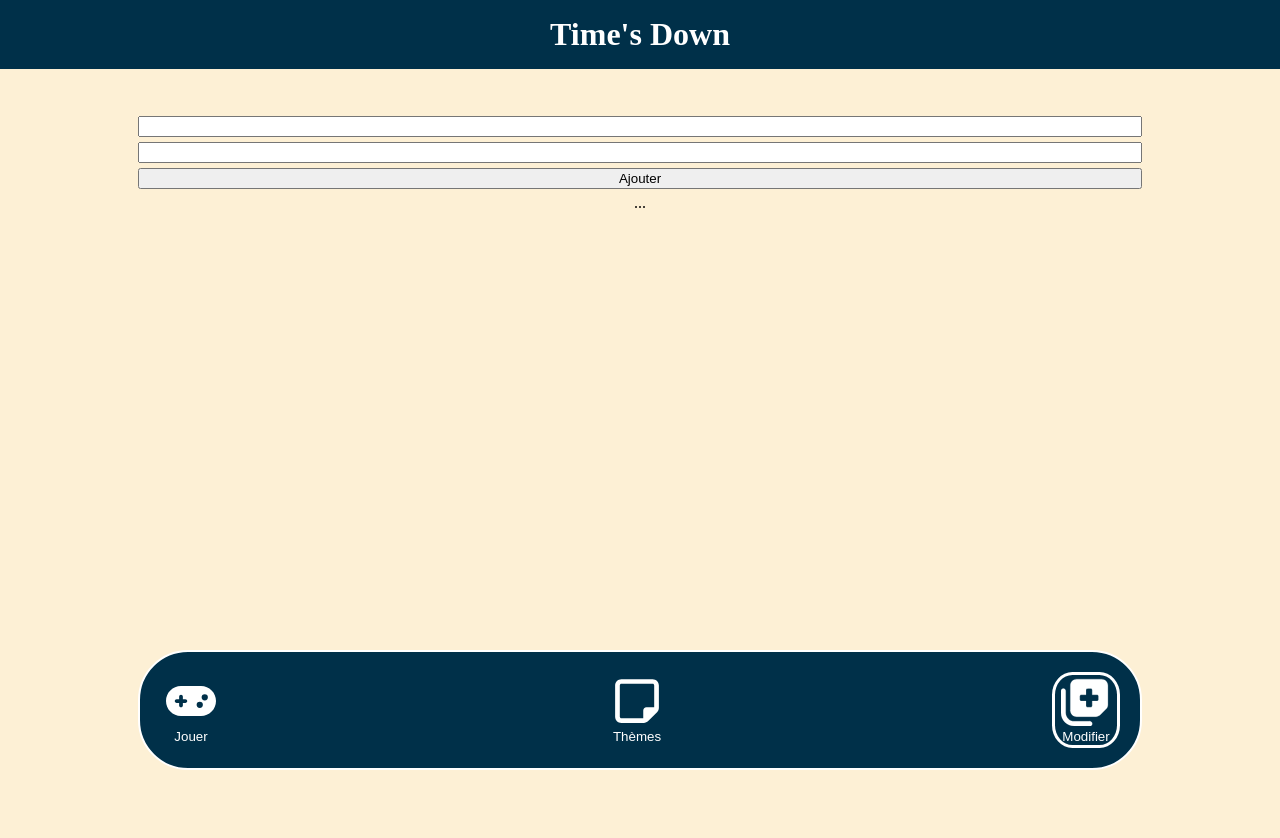
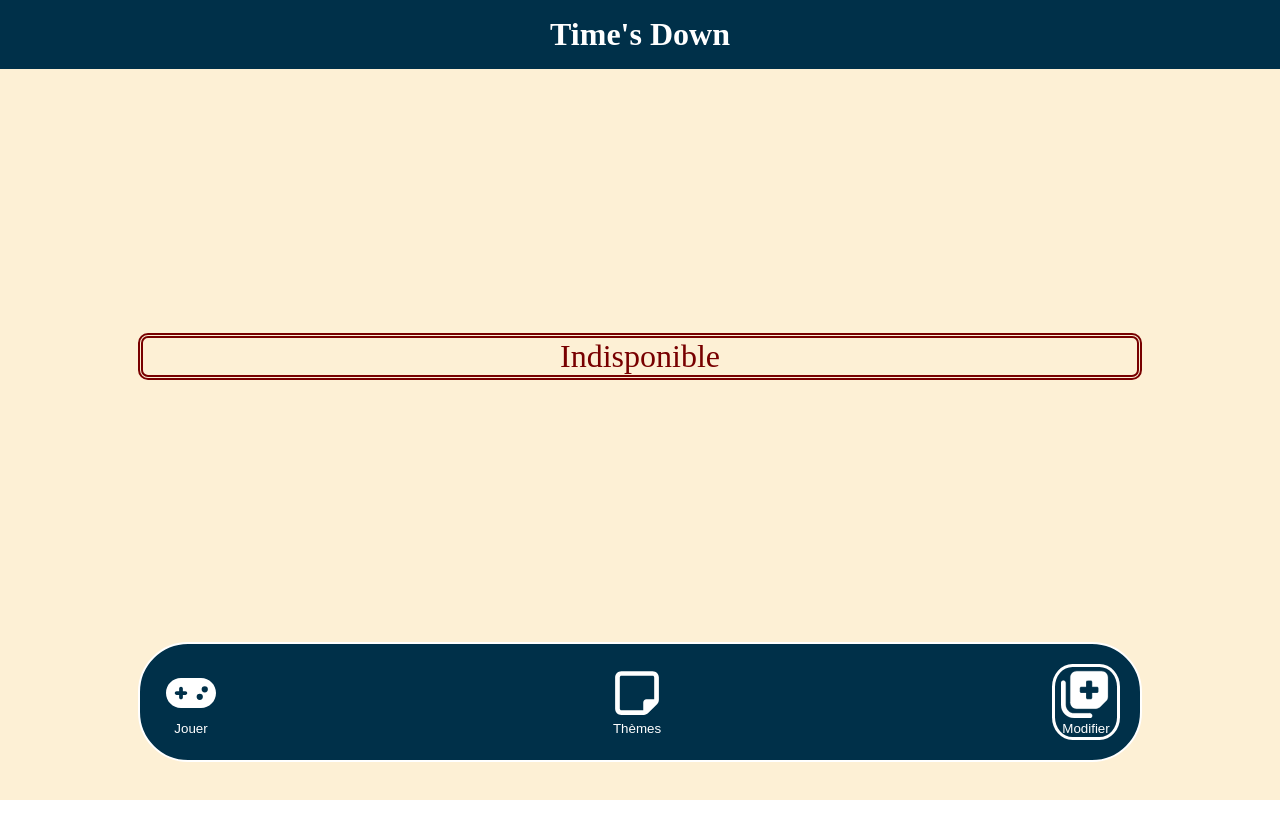
Before and after one commit to Nicolas-Delbovier/TimesDownPWA, a Vue app: page / in a window 1280 px wide. Both pictures are taken after a click on the button "Modifier". Shown: the top 838 px of the page. After the commit the page ends 800 px from the top, so only its background shows below. Built offline with nearby package versions, Linux system fonts and the light colour scheme.

Commit message:
Show unavailable message on the Modification page for now

```diff
--- a/src/views/Modifications.vue
+++ b/src/views/Modifications.vue
@@ -1,9 +1,6 @@
 <template>
     <div id="main" class="content">
-        <input type="text">
-        <input type="text">
-        <button>Ajouter</button>
-        <span>...</span>
+        <div id="unavailable-message">Indisponible</div>
     </div>
 </template>
 
@@ -19,9 +16,18 @@ export default {
     flex-direction: column;
     padding: 2vw;
     gap: 5px;
+    justify-content: center;
+    background-color: var(--color-3);
+    min-height: 60vh;
+
+    padding: auto;
+}
+
+#unavailable-message{
+    border: 5px double var(--color-1);
+    border-radius: 10px;
     text-align: center;
-    background: rgb(188, 230, 188);
-    background-color: var(--color-3);
-    min-height: 70vh;
+    font-size: 2rem;
+    color: var(--color-1);
 }
 </style>
```
